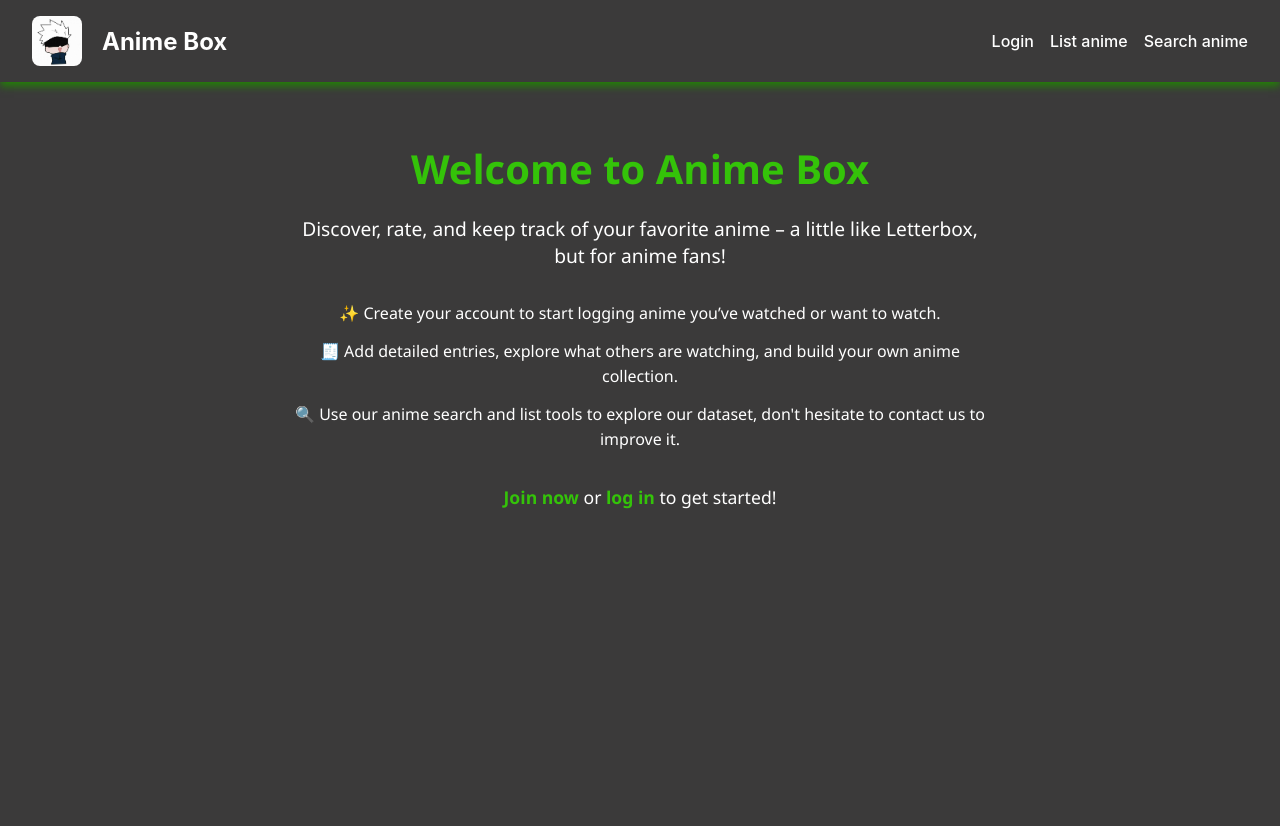
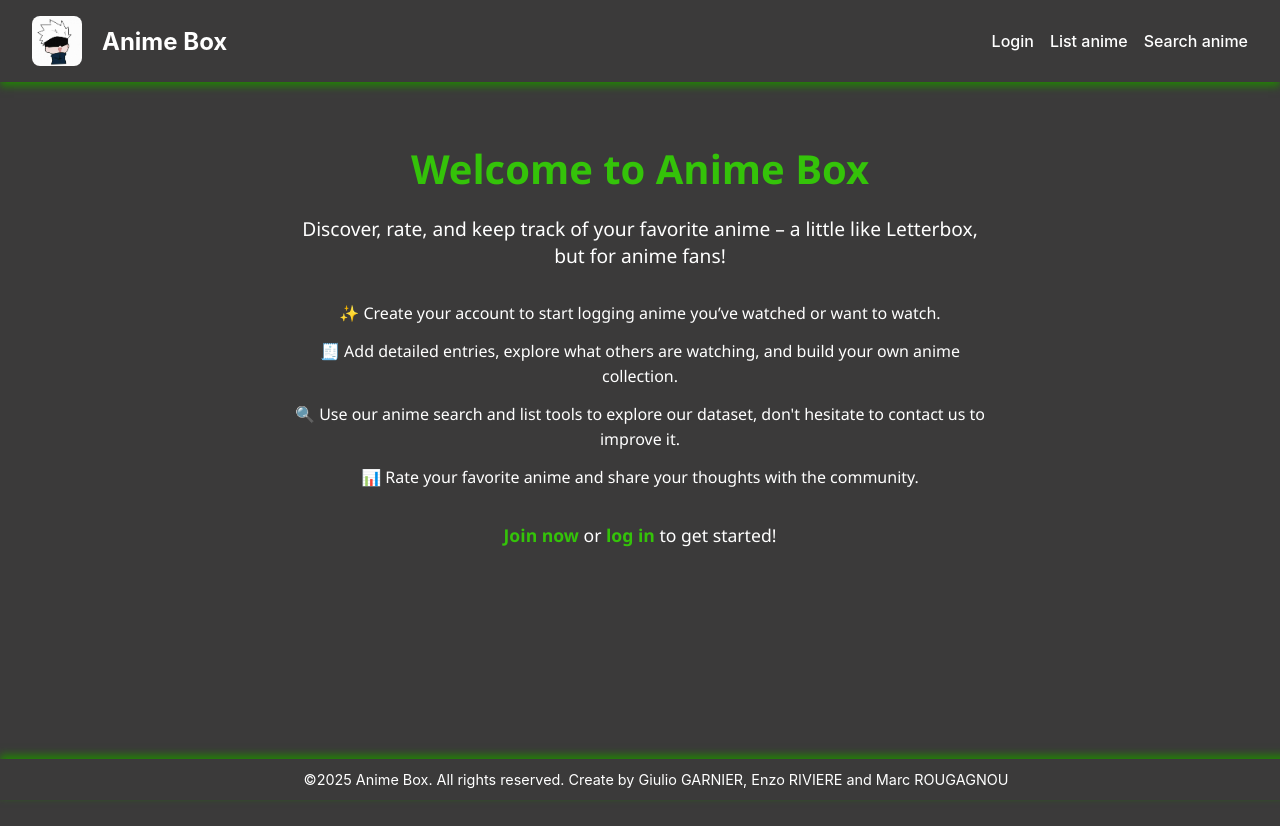
Before and after one commit to G1ul1o/Project_API, a React (Create React App) app in the folder frontend/: page / in a window 1280 px wide. Shown: the top 826 px of the page. Built offline with nearby package versions, Linux system fonts and the light colour scheme.

Commit message:
footer add and quick modif on home

```diff
--- a/frontend/src/App.js
+++ b/frontend/src/App.js
@@ -6,6 +6,7 @@ import Register from './pages/Register';
 import UserList from './pages/User-list';
 import DetailAnime from './pages/Detail-anime';
 import Header from './components/Header';
+import Footer from './components/Footer';
 import List from './pages/Anime-list';
 
 function App() {
@@ -22,6 +23,7 @@ function App() {
 
         <Route path="/List" element={<List />} />
       </Routes>
+      <Footer />
     </div>
   );
 }
--- a/frontend/src/components/Footer.css
+++ b/frontend/src/components/Footer.css
@@ -0,0 +1,17 @@
+.footer {
+  position: fixed;
+  bottom: 0;
+  left: 0;
+  width: 100%;
+  background-color: var(--primary-bg);
+  color: var(--text-color);
+  text-align: center;
+  padding: 0.75rem 1rem;
+  font-size: 0.9rem;
+  box-shadow: 0 -4px 8px var(--shadow-color);
+  z-index: 1000;
+}
+
+.footer-text {
+  margin: 0;
+}
--- a/frontend/src/components/Footer.js
+++ b/frontend/src/components/Footer.js
@@ -0,0 +1,9 @@
+import './Footer.css';
+
+export default function Footer() {
+  return (
+    <footer className="footer">
+      <p className="footer-text">©2025 Anime Box. All rights reserved. Create by Giulio GARNIER, Enzo RIVIERE and Marc ROUGAGNOU</p>
+    </footer>
+  );
+}
--- a/frontend/src/pages/Home.js
+++ b/frontend/src/pages/Home.js
@@ -18,6 +18,9 @@ export default function Home() {
           <p>
             🔍 Use our anime search and list tools to explore our dataset, don't hesitate to contact us to improve it.
           </p>
+          <p>
+            📊 Rate your favorite anime and share your thoughts with the community.
+          </p>
         </div>
         <div className="home-calltoaction">
           <p>
```
